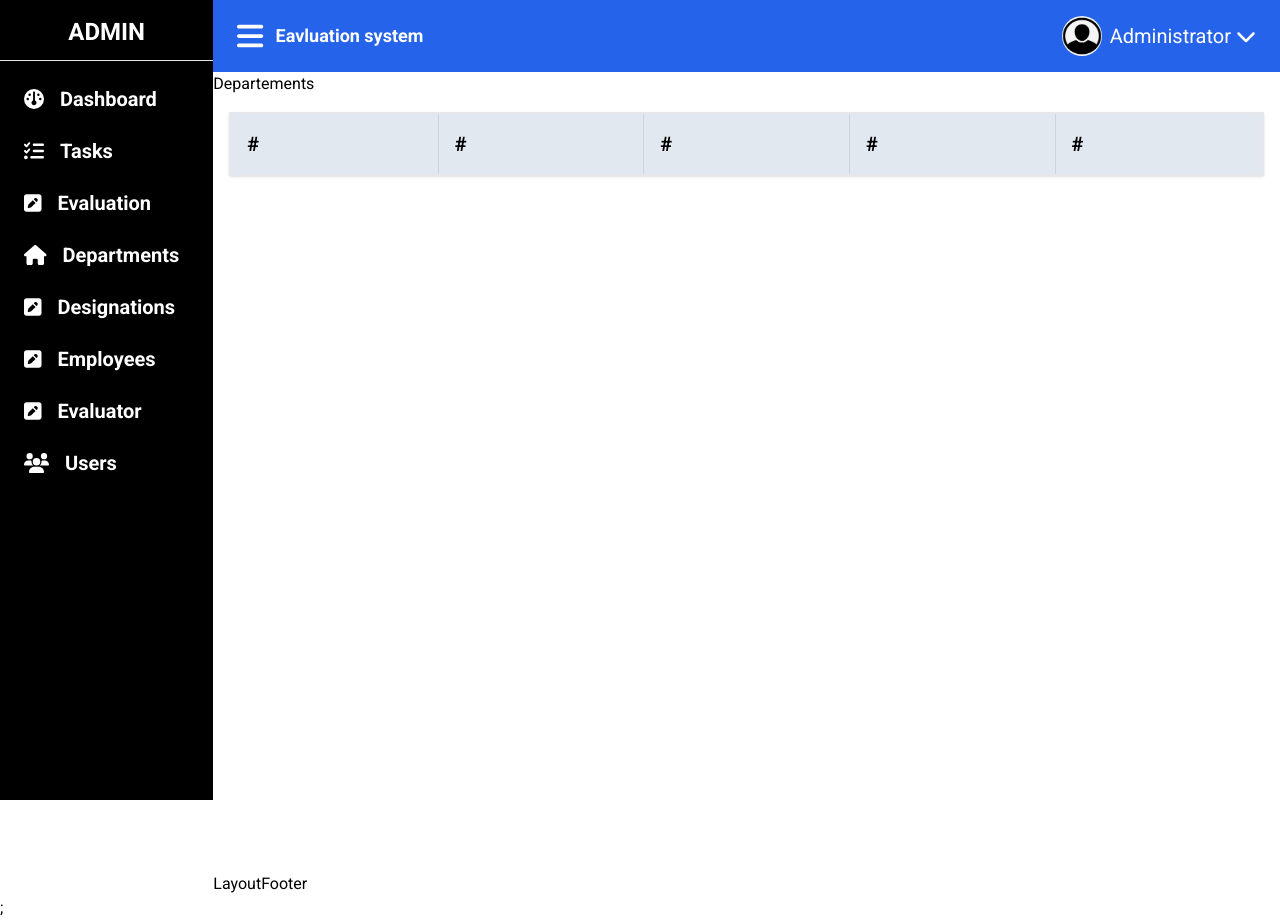
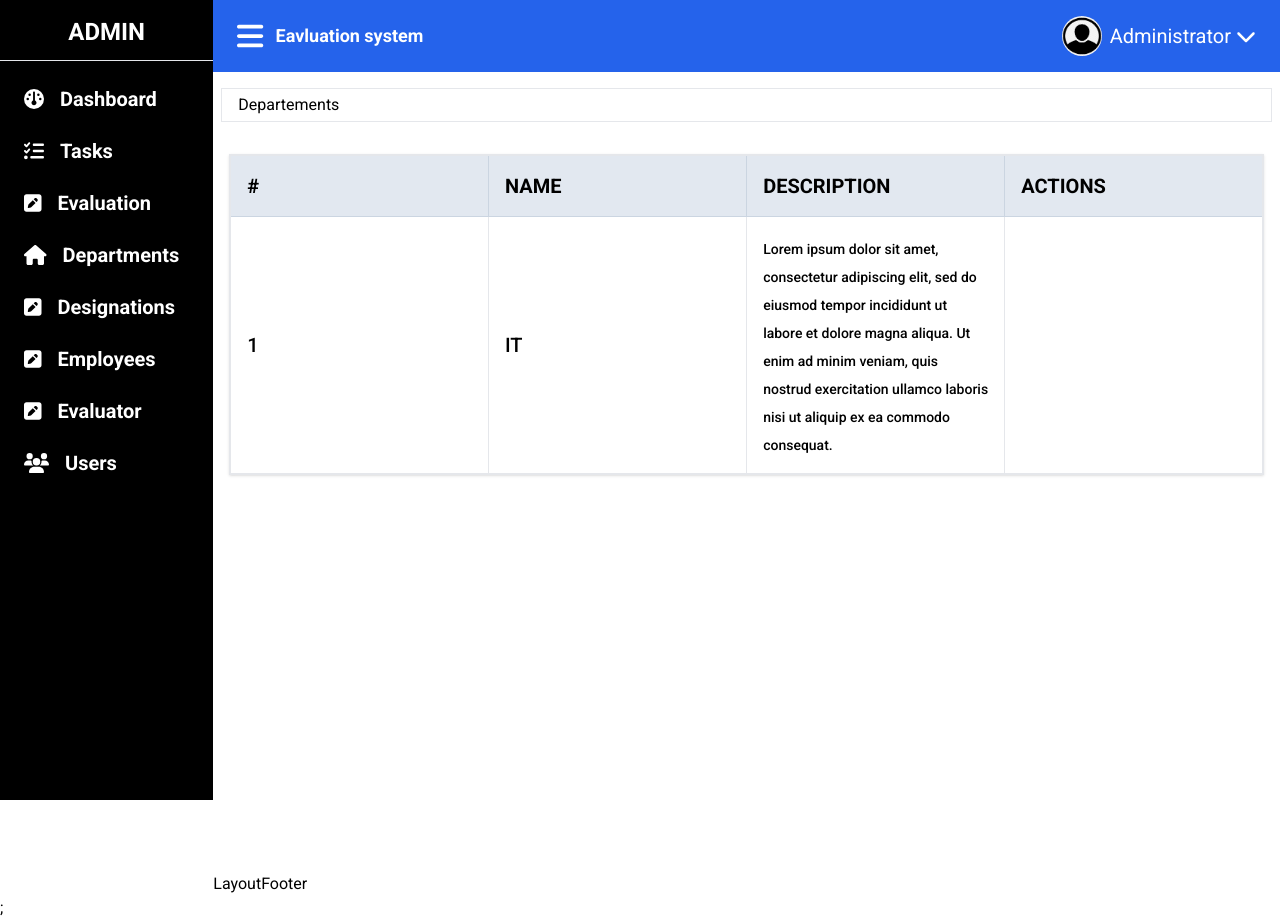
Before and after one commit to sapd-001/react-client, a React (Vite) app: page /#/admin/departments in a window 1280 px wide. Built offline with nearby package versions, Linux system fonts and the light colour scheme.

Commit message:
Fix department table

```diff
--- a/src/components/Table.tsx
+++ b/src/components/Table.tsx
@@ -20,11 +20,10 @@ type Props = {
 	rows: RowProps[];
 };
 const Table = ({ columns, rows }: Props) => {
-	console.log('Rosw', rows);
 
 	return (
 		<div className="p-4">
-			<table className="w-full border-collapse border-2 shadow p-2 text-left overflow-x-scroll">
+			<table className="table-fixed w-full border-collapse border-2 shadow p-2 text-left overflow-x-scroll">
 				<thead>
 					<tr className="font-bold text-xl uppercase bg-slate-200">
 						{columns.map((c) => (
@@ -40,7 +39,7 @@ const Table = ({ columns, rows }: Props) => {
 				<tbody className="w-full text-xl font-medium">
 					{rows.map((data) => {
 						return (
-							<tr key={data.id} className="">
+							<tr key={data.id} className="even:bg-slate-100">
 								{columns.map((col) =>
 									col.element ? (
 										<td key={col.columnName + data.id} className="border px-4 py-4">
--- a/src/views/AdminDepartments.tsx
+++ b/src/views/AdminDepartments.tsx
@@ -5,36 +5,50 @@ const cols: TableColumnProps[] = [
 	{
 		columnName: 'id',
 		id: 1,
-		title: '#'
+		title: '#',
+		customElement: false
 	},
 	{
-		columnName: 'id',
-		id: 1,
-		title: '#'
+		columnName: 'name',
+		id: 2,
+		title: 'Name',
+		customElement: false
 	},
 	{
-		columnName: 'id',
-		id: 1,
-		title: '#'
+		columnName: 'description',
+		id: 3,
+		title: 'Description',
+		customElement: false,
+		element:({data})=> (
+			<span className='w-[10rem] text-sm text-clip'>{data.description}</span>
+		)
+
+
 	},
 	{
-		columnName: 'id',
+		columnName: 'actions',
+		id: 4,
+		title: 'Actions',
+		customElement: false
+	}
+];
+const rows = [
+	{
 		id: 1,
-		title: '#'
-	},
-	{
-		columnName: 'id',
-		id: 1,
-		title: '#'
+		name: 'IT',
+		description:
+			'Lorem ipsum dolor sit amet, consectetur adipiscing elit, sed do eiusmod tempor incididunt ut labore et dolore magna aliqua. Ut enim ad minim veniam, quis nostrud exercitation ullamco laboris nisi ut aliquip ex ea commodo consequat.'
 	}
 ];
 
 const AdminDepartments = () => {
 	return (
 		<div>
-			<h1>Departements</h1>
+			<div className="px-4 py-1 my-4 border mx-2">
+				<h1>Departements</h1>
+			</div>
 			<div>
-				<Table columns={cols} rows={[]} />
+				<Table columns={cols} rows={rows} />
 			</div>
 		</div>
 	);
```
